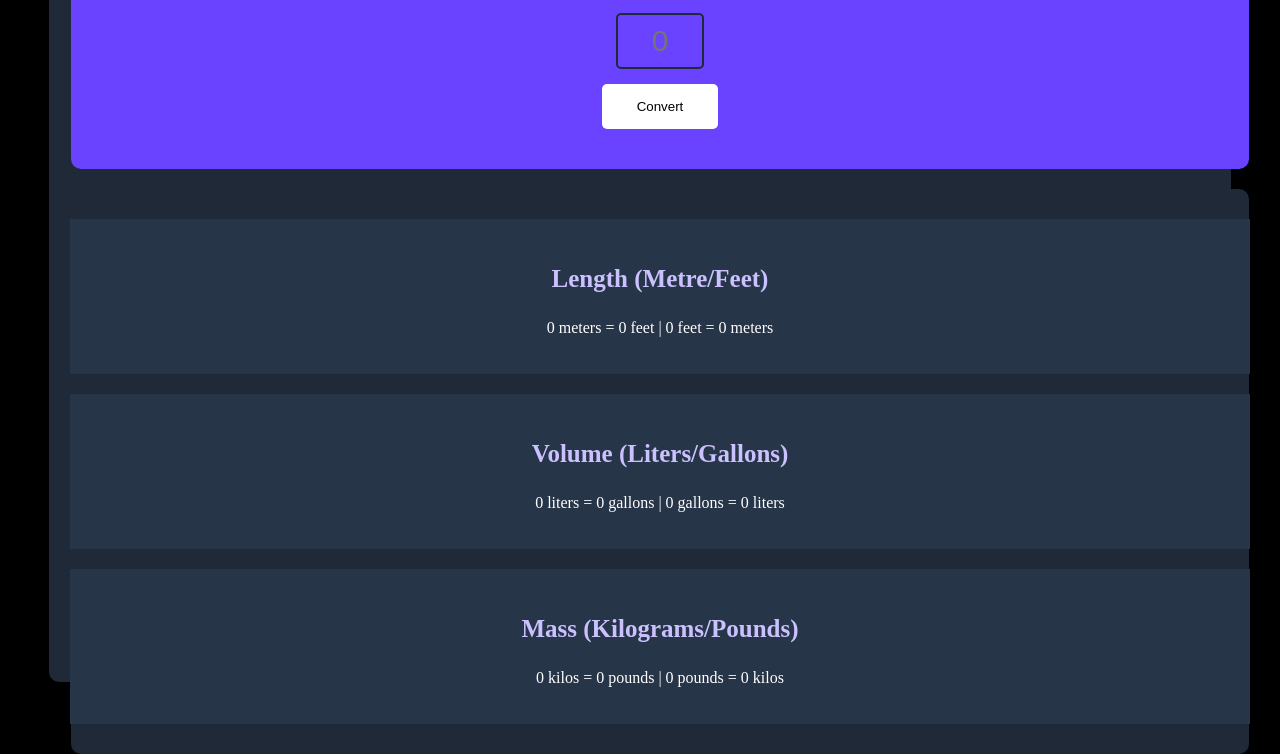
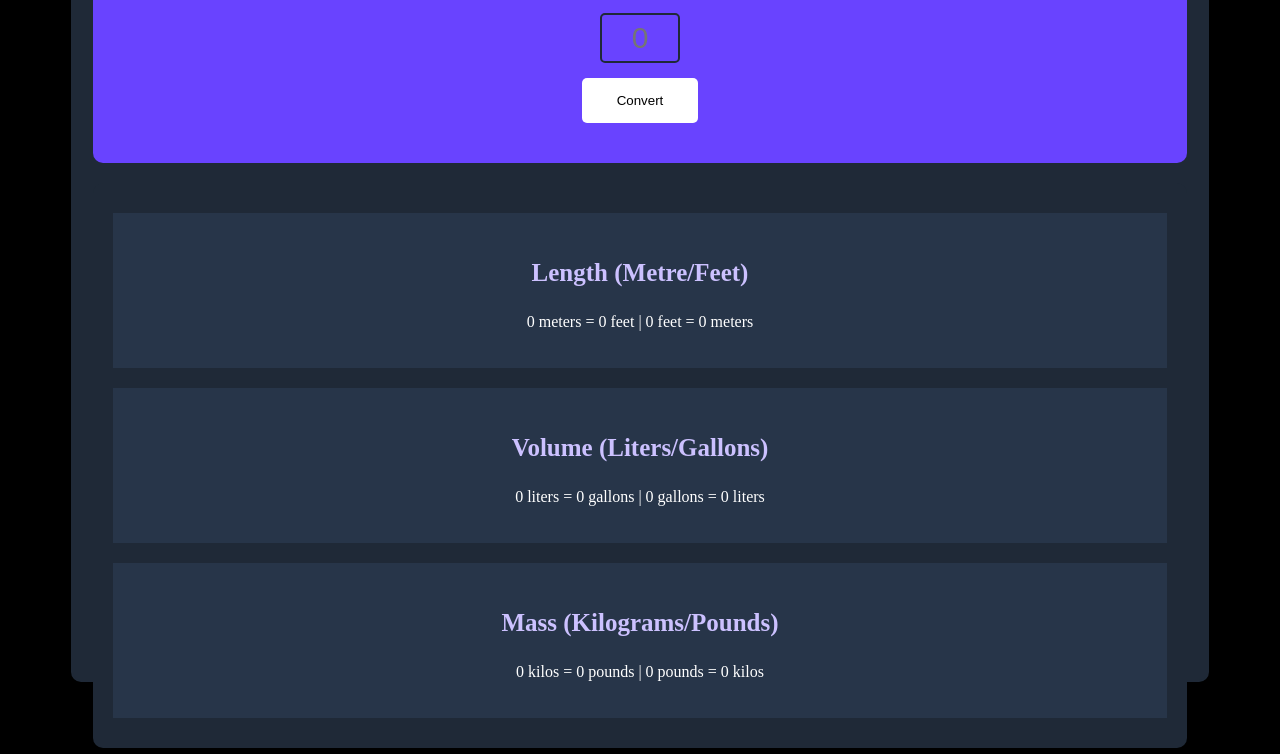
Before and after one commit to AbdulR11/Unit-Conversion-Tool, a plain HTML site: page index.html in a window 1280 px wide. Shown: the part 126-880 px from the top of the page. Drawn offline with Linux system fonts and the light colour scheme.

Commit message:
Update index.css

```diff
--- a/index.css
+++ b/index.css
@@ -10,7 +10,7 @@ body {
 *,
 *::before,
 *::after {
-    box-sizing: inherit;
+    box-sizing: border-box;
 }
 
 .container {
```
